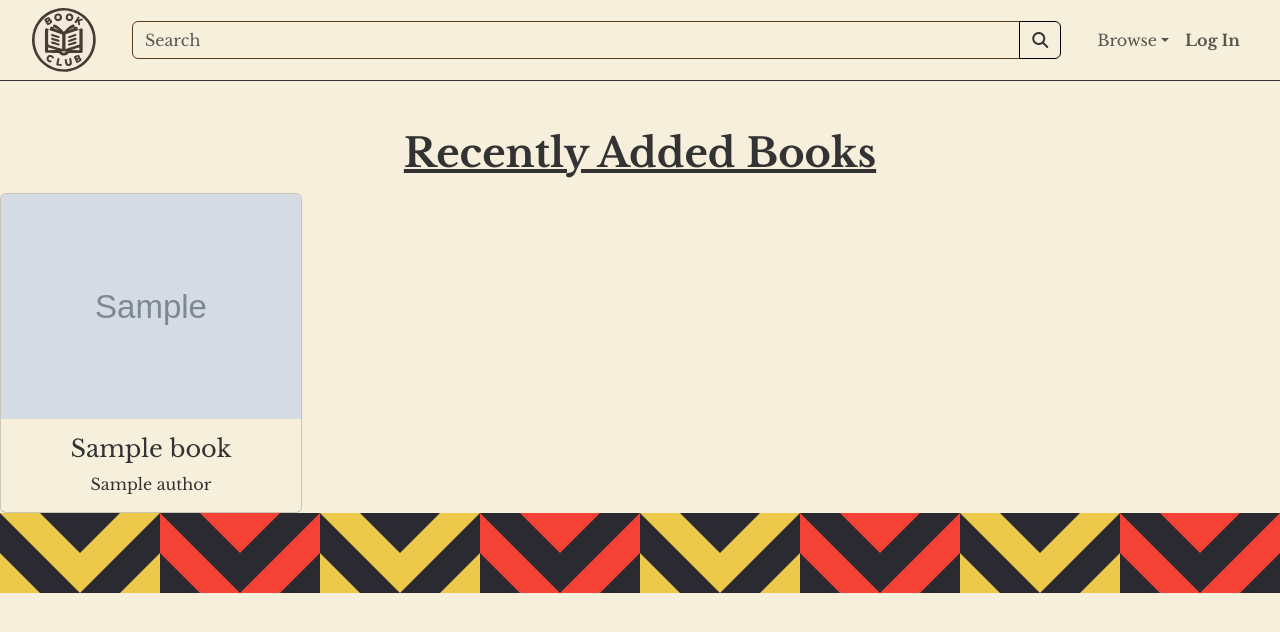
After one commit to SinanErbezci/cs50w_final, a Django app: page /browse/ in a window 1280 px wide. The commit adds this page. Shown: the top 632 px of the page. Run offline with Django 5.2, Linux system fonts and the light colour scheme; tables that the repository leaves empty hold one stand-in row (values such as "Sample post"); grey boxes marked "Sample" are stand-in pictures; some libraries are stand-ins or nearby versions.

Commit message:
browse page

```diff
--- a/bookclub/library/forms.py
+++ b/bookclub/library/forms.py
@@ -15,4 +15,4 @@ class CreateUserFrom(UserCreationForm):
     template_name = "library/form_snippet.html"
     class Meta:
         model = User
-        fields = ("username", "password1", "password2", "gender","email")
+        fields = ("username", "password1", "password2", "email")
--- a/bookclub/library/static/library/style.css
+++ b/bookclub/library/static/library/style.css
@@ -140,7 +140,7 @@ font-weight: 700;
 /* line-height: 26px;  */
 }
 .form-wrap form input{
-padding: 5px 20px;
+padding: 5px 15px;
 border-radius: 5px;
 width: 100%;
 }
--- /dev/null
+++ b/bookclub/library/templates/library/browse.html
@@ -0,0 +1,19 @@
+{% extends "library/layout.html" %}
+
+{% block body %}
+    <h1 class="form-title mt-5 mb-3"> Recently Added Books</h1>
+    <div class="row">
+    {% for book in recently %}
+    <div class="col-3 text-center">
+        <div class="card">
+        <img class="card-img-top" src="{{book.cover}}" alt="" >
+        <div class="card-body">
+        <h4 class="card-title">{{book.title}}</h4>
+        <p class="card-text">{{book.author}}</p>
+        </div>
+        </div>
+    </div>
+    {% endfor %}
+    </div>
+    <div class="pattern"></div>
+{% endblock %}
--- a/bookclub/library/templates/library/layout.html
+++ b/bookclub/library/templates/library/layout.html
@@ -84,10 +84,9 @@
                             <div class="dropdown-menu">
                                 <div class="row">
                                     <div class="d-flex nav-options">
-                                    <a class="dropdown-item" href="#">Books</a>
-                                    <a class="dropdown-item" href="#">Authors</a>
-                                    <a class="dropdown-item" href="#">Lists</a>
-                                    <a class="dropdown-item" href="#">Genres</a>
+                                    <a href="{% url 'books' %}" class="dropdown-item" href="#">Books</a>
+                                    <a href="{% url 'authors' %}" class="dropdown-item" href="#">Authors</a>
+                                    <a href="{% url 'genres' %}" class="dropdown-item" href="#">Genres</a>
                                     </div>
                                 </div>
                             </div>
--- a/bookclub/library/templates/library/login.html
+++ b/bookclub/library/templates/library/login.html
@@ -19,5 +19,8 @@
         <p class="text-center">Don't have an account? <a href="{% url 'signup' %}">Register here.</a></p>
     </div>
 
+    <div class="pattern position-absolute bottom-0"></div>
+
+
 
 {% endblock %}
--- a/bookclub/library/templates/library/signup.html
+++ b/bookclub/library/templates/library/signup.html
@@ -18,5 +18,5 @@
     <p class="text-center mt-2">Already have an account? <a href="{% url 'login' %}">Log In here.</a></p>
     </div>
 
-
+    <div class="pattern position-absolute bottom-0"></div>
 {% endblock %}
--- a/bookclub/library/urls.py
+++ b/bookclub/library/urls.py
@@ -2,9 +2,21 @@ from django.urls import path
 from . import views
 
 urlpatterns = [
+    # Landing Page
     path("", views.index, name="index"),
 
+    # Account login
     path("login", views.login_view, name="login"),
     path("logout", views.logout_view, name="logout"),
     path("signup", views.signup, name="signup"),
+
+    # Browse Section
+    path("browse/", views.browse, name="browse"),
+    path("browse/books/<str:book_name>", views.browse_book),
+    path("browse/books/", views.browse_book, name="books"),
+    path("browse/authors/<str:author_name>", views.browse_author),
+    path("browse/authors/", views.browse_author, name="authors"),
+    path("browse/genres/<str:genre_name>", views.browse_genre),
+    path("browse/genres/", views.browse_genre, name="genres"),
+
 ]
--- a/bookclub/library/views.py
+++ b/bookclub/library/views.py
@@ -69,3 +69,36 @@ def signup(request):
         form = CreateUserFrom()
 
     return render(request, "library/signup.html", {"form": form})
+
+def browse(request):
+    content = {}
+    content["recently"] = Book.objects.all().order_by("-pk")[:4]
+
+    return render(request, "library/browse.html", content)
+
+def browse_book(request, book_name=""):
+    content = {}
+    if book_name:
+        content["name"] = book_name
+    else:
+        content["name"] = "home of books"
+
+    return render(request, "library/browse.html", content)
+
+def browse_author(request, author_name=""):
+    content = {}
+    if author_name:
+        content["name"] = author_name
+    else:
+        content["name"] = "home of authors"
+
+    return render(request, "library/browse.html", content)
+
+def browse_genre(request, genre_name=""):
+    content = {}
+    if genre_name:
+        content["name"] = genre_name
+    else:
+        content["name"] = "home of genres"
+
+    return render(request, "library/browse.html", content)
```
Also changed, not shown: bookclub/library/templates/library/index.html (+3 -4 lines), bookclub/library/static/library/images/password.svg (added).
